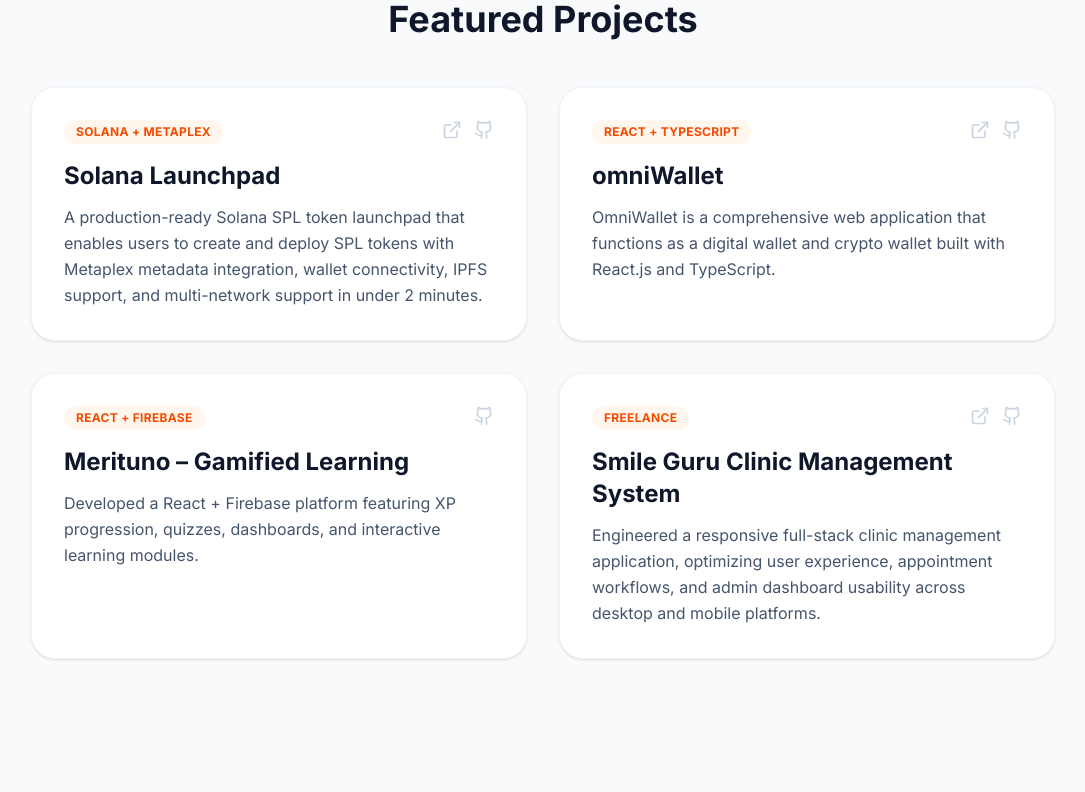
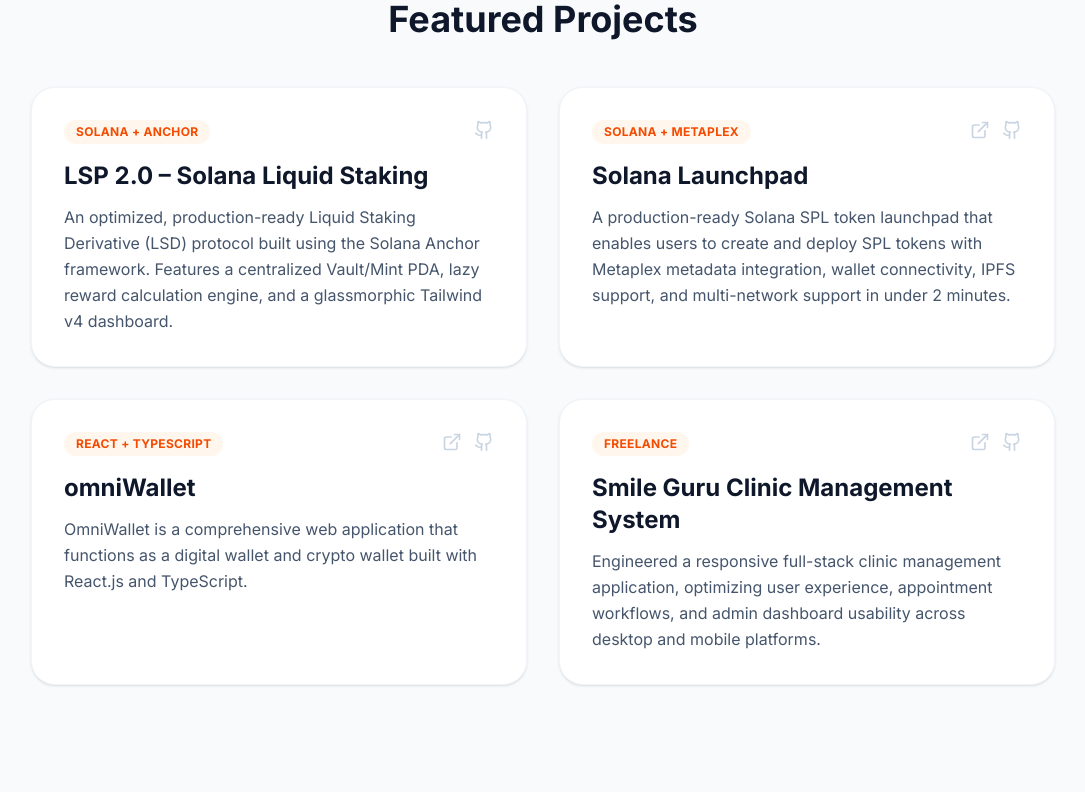
Before and after one commit to Dhruv-mavani/my-portfolio, a Next.js app: page / in a window 1280 px wide. Shown: the part 2280-3072 px from the top of the page, without its empty margins (97-1182 px from the left). Built offline with nearby package versions, Linux system fonts and the light colour scheme.

Commit message:
added new project

```diff
--- a/app/page.tsx
+++ b/app/page.tsx
@@ -6,6 +6,12 @@
 
 // --- DATA: PROJECTS ---
 const projects = [
+   {
+    title: "LSP 2.0 – Solana Liquid Staking",
+    desc: "An optimized, production-ready Liquid Staking Derivative (LSD) protocol built using the Solana Anchor framework. Features a centralized Vault/Mint PDA, lazy reward calculation engine, and a glassmorphic Tailwind v4 dashboard.",
+    github: "https://github.com/Dhruv-mavani/LSP-2.0",
+    tag: "Solana + Anchor"
+  },
   {
     title: "Solana Launchpad",
     desc: "A production-ready Solana SPL token launchpad that enables users to create and deploy SPL tokens with Metaplex metadata integration, wallet connectivity, IPFS support, and multi-network support in under 2 minutes.",
@@ -19,12 +25,6 @@
     link: "https://omniwallet.vercel.app",
     github: "https://github.com/Dhruv-mavani/crypto-wallet-generator",
     tag: "React + TypeScript"
-  },
-  {
-    title: "Merituno – Gamified Learning",
-    desc: "Developed a React + Firebase platform featuring XP progression, quizzes, dashboards, and interactive learning modules.",
-    github: "https://github.com/Dhruv-mavani/Merituno-Learn2Earn-",
-    tag: "React + Firebase"
   },
   {
     title: "Smile Guru Clinic Management System",
```
Also changed, not shown: public/Mee.jpeg (deleted).
